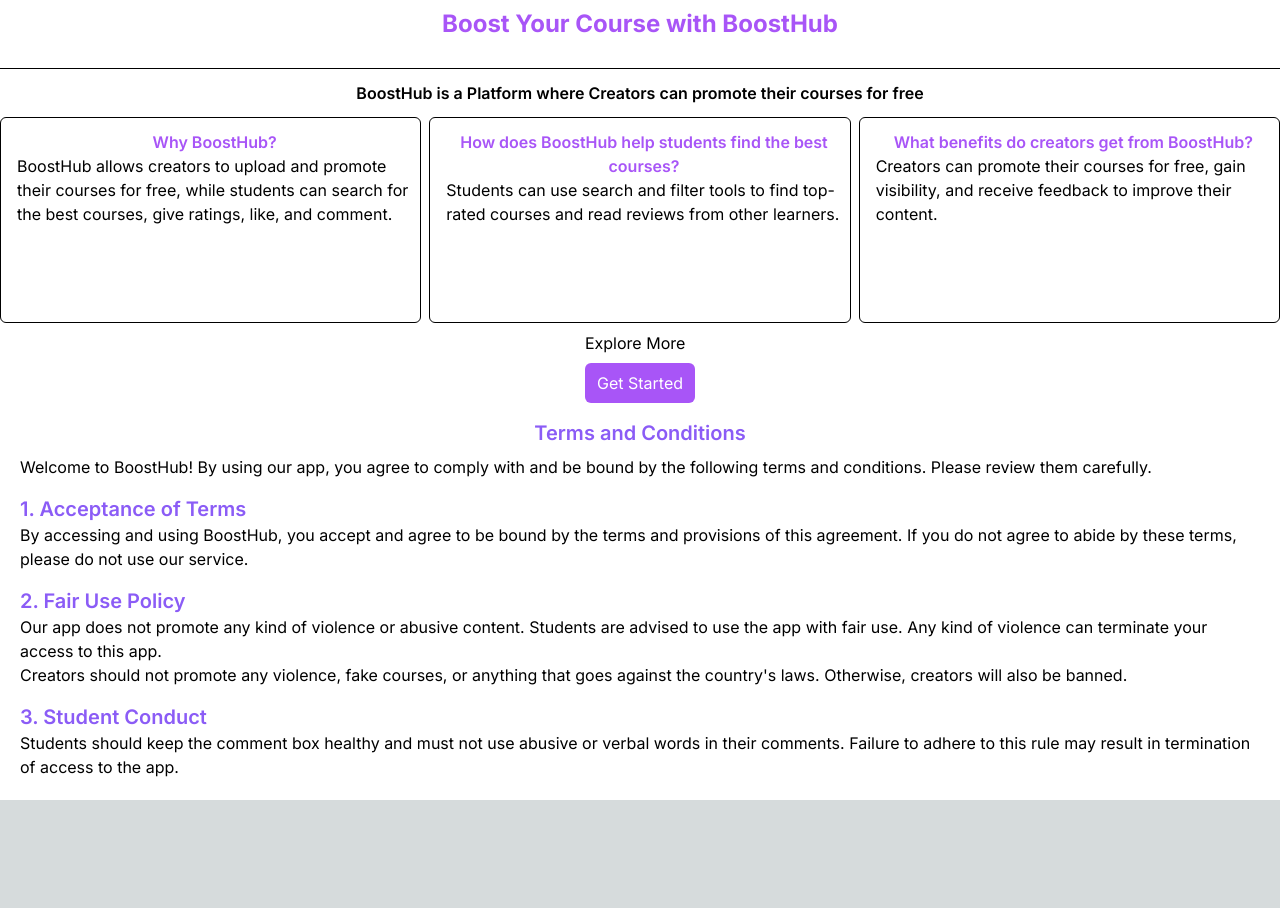
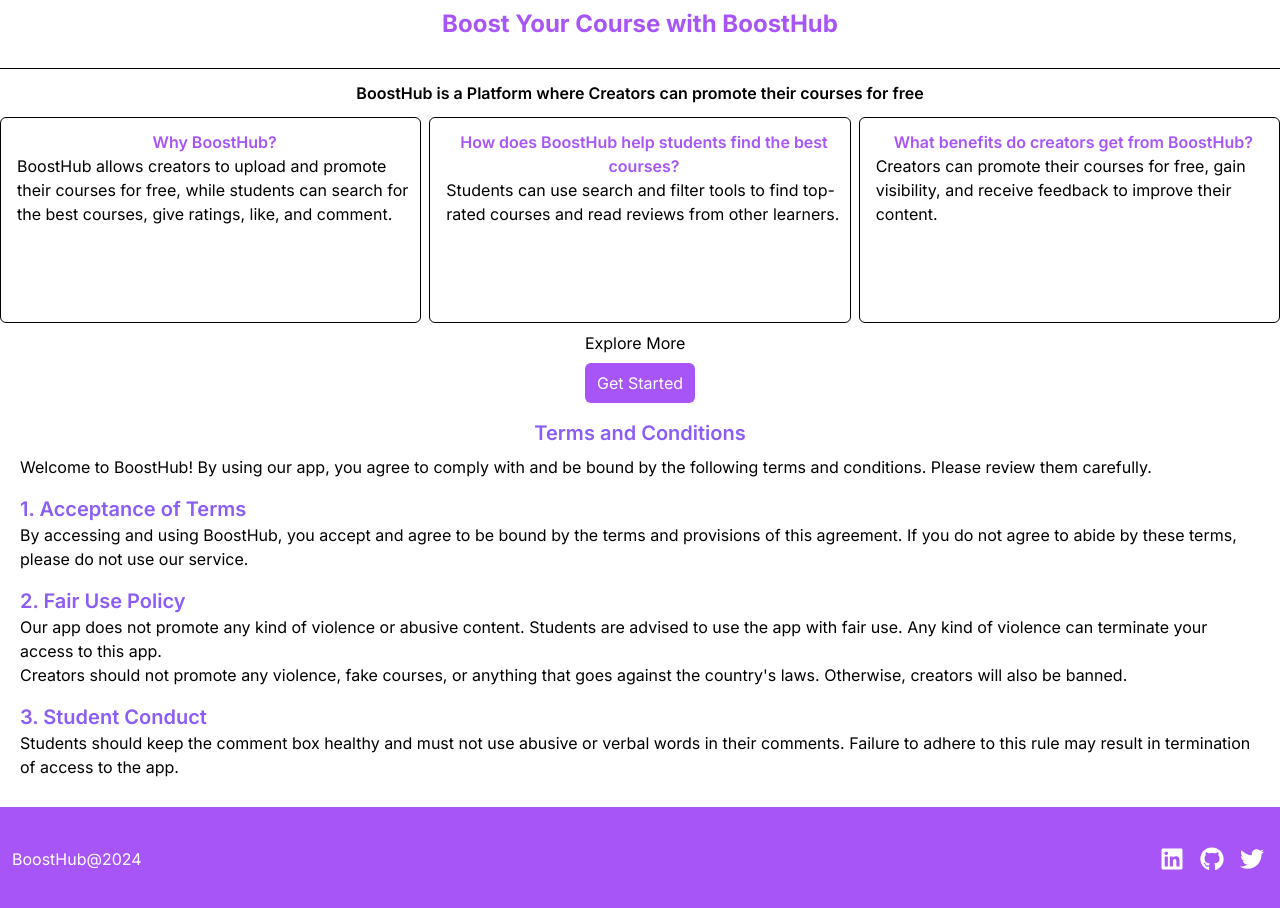
Before and after one commit to Rudra-Sankha-Sinhamahapatra/BoostHub, a Next.js app in the folder frontend/: page / in a window 1280 px wide. Shown: the top 908 px of the page. Before the commit the page ends 800 px from the top, so only its background shows below. Built offline with nearby package versions, Linux system fonts and the light colour scheme.

Commit message:
Added Footer component

```diff
--- a/frontend/app/page.tsx
+++ b/frontend/app/page.tsx
@@ -2,6 +2,8 @@ import Image from "next/image";
 import { FeatureCard as Card} from "@/components/FeatureCard";
 import { GetStarted } from "@/components/GetStarted";
 import { TC } from "@/components/TC";
+import Footer from "@/components/Footer";
+import { Socials } from "@/utils/Socials";
 
 export default function Home() {
   return (
@@ -35,6 +37,9 @@ export default function Home() {
     <div className="mb-7">
       <TC/>
     </div>
+    <div className="mt-3">
+   <Footer className="bg-purple-500 text-white" owner="BoostHub@2024" socials={Socials}/>
+    </div>
    </div>
    </>
   );
--- /dev/null
+++ b/frontend/components/Footer.tsx
@@ -0,0 +1,45 @@
+import { IconType } from 'react-icons';
+import { FaLinkedin, FaGithub, FaTwitter } from 'react-icons/fa';
+
+interface SocialProps {
+    linkedin: string;
+    github: string;
+    twitter: string;
+}
+
+interface FooterProps {
+    className: string;
+    owner: string;
+    socials: SocialProps;
+}
+
+const Footer = ({ className, owner, socials }: FooterProps) => {
+    return (
+        <footer className={className}>
+            <div className='grid grid-cols-1 md:grid-cols-2 pb-10'>
+            <div className='px-3 py-10'>{owner}</div>
+            <div>
+            <ul className={`flex justify-end space-x-4 py-10 pr-4`}>
+                <li>
+                    <a href={socials.linkedin} target="_blank" rel="noopener noreferrer">
+                        <FaLinkedin className="text-white cursor-pointer hover:text-blue-400" size={24} />
+                    </a>
+                </li>
+                <li>
+                    <a href={socials.github} target="_blank" rel="noopener noreferrer">
+                        <FaGithub className="text-white hover:text-gray-800 cursor-pointer" size={24} />
+                    </a>
+                </li>
+                <li>
+                    <a href={socials.twitter} target="_blank" rel="noopener noreferrer">
+                        <FaTwitter className="text-white hover:text-blue-400 cursor-pointer" size={24} />
+                    </a>
+                </li>
+            </ul>
+            </div>
+            </div>
+        </footer>
+    );
+};
+
+export default Footer;
--- a/frontend/package.json
+++ b/frontend/package.json
@@ -13,6 +13,7 @@
     "next": "14.2.4",
     "react": "^18",
     "react-dom": "^18",
+    "react-icons": "^5.2.1",
     "tailwind-merge": "^2.4.0"
   },
   "devDependencies": {
```
Also changed, not shown: 1 other file (tests, documents, lock files or other folders).
